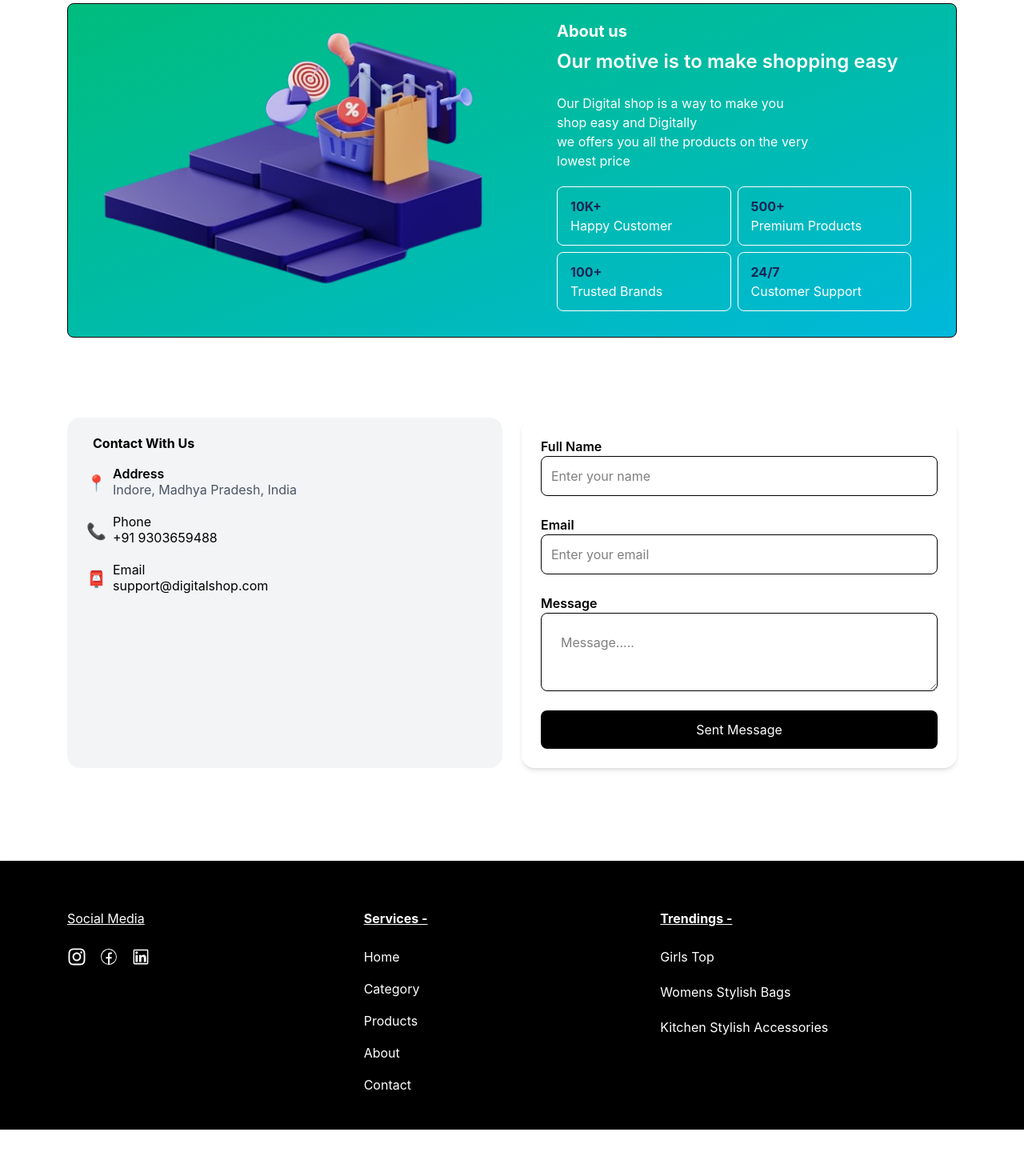
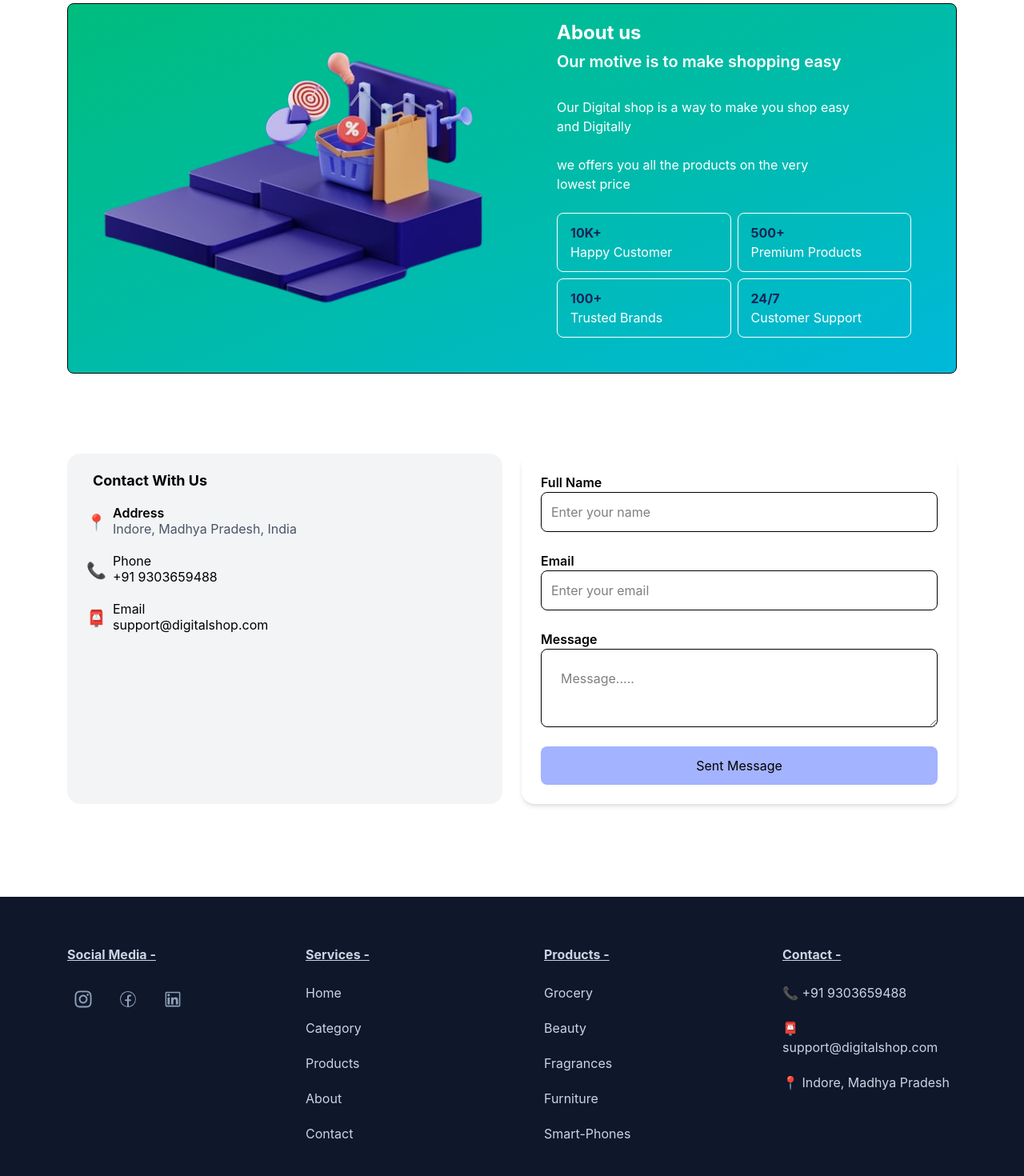
Before and after one commit to DipanshuGurjar123/E-commerce-first, a React (Vite) app: page / in a window 1280 px wide. Shown: the part 1020-2490 px from the top of the page at 80% size. Before the commit the page ends 2432 px from the top, so only its background shows below. Built offline with nearby package versions, Linux system fonts and the light colour scheme; no server answers.

Commit message:
Some Improvements

```diff
--- a/src/component/AboutUs.jsx
+++ b/src/component/AboutUs.jsx
@@ -7,7 +7,7 @@ const AboutUs = () => {
 
             <div className='grid md:grid-cols-2 mb-4 border bg-gradient-to-br from-emerald-500 via-teal-500 to-cyan-500 rounded-lg justify-between'>
                 {/* Left Section */}
-                <div className='rounded-lg pt-8'>
+                <div className='rounded-lg pt-14'>
                     <img src={About}
                      alt=""
                      className='w-full h-80 object-contain'
@@ -16,16 +16,16 @@ const AboutUs = () => {
 
                 {/* Right Section */}
                 <div className='text-white py-5 px-14'>
-                    <h1 className='font-bold text-xl'>About us</h1>
+                    <h1 className='font-bold text-2xl'>About us</h1>
 
-                    <p className='py-2'> <span className='font-semibold text-2xl'>Our motive is to make shopping easy </span><br /><br />
+                    <p className='py-2'> <span className='font-semibold text-xl leading-tight'>Our motive is to make shopping easy </span> </p><br />
 
-                    Our Digital shop is a way to make you <br /> shop easy and Digitally <br />
+                    <p>Our Digital shop is a way to make you  shop easy <br /> and Digitally </p><br />
 
-                    we offers you all the products on the very <br /> lowest price
-                    </p>
+                    <p>we offers you all the products on the very <br /> lowest price</p>
 
-                    <div className='py-3 grid grid-cols-2 gap-2'>
+
+                    <div className='py-6 grid grid-cols-2 gap-2'>
                         <div className='px-4 py-3 border rounded-lg bg-transparent'>
                             <p className='text-blue-950 font-bold'>10K+</p>
                             <p>Happy Customer</p>
--- a/src/component/ContactUs.jsx
+++ b/src/component/ContactUs.jsx
@@ -41,7 +41,7 @@ const ContactUs = () => {
 
             {/* Left Section */}
             <div className='bg-gray-100 px-6 py-5 rounded-2xl'>
-                <h1 className='font-bold px-2'>Contact With Us</h1>
+                <h1 className='font-bold px-2 text-lg'>Contact With Us</h1>
 
                 <div className='flex flex-2 gap-2 pt-4 leading-tight'>
                     <div>
@@ -108,7 +108,7 @@ const ContactUs = () => {
                     }}
                     className='border rounded-lg p-6'
                     ></textarea><br />
-                    <button className='bg-black text-white p-3 rounded-lg'>Sent Message</button>
+                    <button className='bg-indigo-300 hover:bg-indigo-500 transition-all duration-300 text-black p-3 rounded-lg cursor-pointer'>Sent Message</button>
                 </form>
             </div>
         </div>
--- a/src/component/Footer.jsx
+++ b/src/component/Footer.jsx
@@ -6,41 +6,63 @@ import { Link } from 'react-router';
 
 const Footer = () => {
   return (
-    <footer className='bg-black text-white shadow-md'>
+    <footer className='bg-slate-900 text-slate-300 shadow-md'>
 
         <div className='max-w-6xl mx-auto p-5'>
 
-            <div className='grid grid-cols-2 md:grid-cols-3 justify-start items-cente pt-10 h-auto pb-6'>
+            <div className='grid grid-cols-2 md:grid-cols-3 lg:grid-cols-4 justify-between pt-10 h-auto pb-6 gap-20'>
 
                 <div className='pb-22'>
-                    <p className='underline'>Social Media</p>
+                    <p className='font-bold underline'>Social Media -</p>
                     <div className='text-2xl flex gap-4 pt-6 cursor-pointer'>
-                        <FaInstagram />
-                        <CiFacebook />
-                        <AiOutlineLinkedin />
+                        <button className="p-2 rounded-full hover:bg-slate-100 text-slate-400 transition-colors duration-200">
+                            <FaInstagram />
+                        </button>
+                        <button className="p-2 rounded-full hover:bg-slate-100 text-slate-400 transition-colors duration-200">
+                            <CiFacebook />
+                        </button>
+                        <button className="p-2 rounded-full hover:bg-slate-100 text-slate-400 transition-colors duration-200">
+                            <AiOutlineLinkedin />
+                        </button>
                     </div>
                 </div>
 
                 <div >
                     <p className='font-bold  underline pb-3'>Services -</p>
-                    <div className='grid grid-col pt-3 gap-4'>
-                        <Link to='/'><p className='cursor-pointer hover:text-blue-600'>Home</p></Link>
-                        <Link to='categories'><p className='cursor-pointer hover:text-blue-600'>Category</p></Link>
-                        <Link to='products'><p className='cursor-pointer hover:text-blue-600'>Products</p></Link>
-                        <Link to='about'><p className='cursor-pointer hover:text-blue-600'>About</p></Link>
-                        <Link to='contact'><p className='cursor-pointer hover:text-blue-600'>Contact</p></Link>
+                    <div className='grid grid-col pt-3 gap-5'>
+                        <Link to='/'><p className='cursor-pointer'>Home</p></Link>
+                        <Link to='categories'><p className='cursor-pointer'>Category</p></Link>
+                        <Link to='products'><p className='cursor-pointer'>Products</p></Link>
+                        <Link to='about'><p className='cursor-pointer'>About</p></Link>
+                        <Link to='contact'><p className='cursor-pointer'>Contact</p></Link>
                     </div>
                 </div>
 
                 <div>
-                    <h1 className='font-bold pb-3 underline'>Trendings -</h1>
-                    <div className='grid grid-col pt-3 gap-5 list-none'>
-                        <li>Girls Top</li>
-                        <li>Womens Stylish Bags</li>
-                        <li>Kitchen Stylish Accessories</li>
+                    <h1 className='font-bold pb-3 underline'>Products -</h1>
+                     <div className='grid grid-col pt-3 gap-5 list-none'>
+                        <p>Grocery</p>
+                        <p>Beauty</p>
+                        <p>Fragrances</p>
+                        <p>Furniture</p>
+                        <p>Smart-Phones</p>
                         <p></p>
                     </div>
                 </div>
+
+                <div>
+                    <h1 className='font-bold pb-3 underline'>Contact -</h1>
+                    <div className='grid grid-col pt-3 gap-5 list-none'>
+                       <p>📞 +91 9303659488</p>
+                       <p>📮 support@digitalshop.com</p>
+                       <p>📍 Indore, Madhya Pradesh</p>
+                    </div>
+                </div>
+            </div>
+            <hr className='border-gray-400 opacity-30 my-6'/>
+            <div className='flex justify-between p-4'>
+                <p>@2026 DigitalShop All Rights Reserved</p>
+                <p className='flex gap-8'><span className='hover:underline'>Privacy policy</span> <span className='hover:underline'>Terms & Conditions</span></p>
             </div>
         </div>
     </footer>
--- a/src/component/Navbar.jsx
+++ b/src/component/Navbar.jsx
@@ -12,7 +12,7 @@ const Navbar = () => {
     const { totalItems } = useContext(CartContext);
 
     return (
-        <nav className='bg-white shadow-md'>
+        <nav className='bg-slate-50 shadow-md sticky top-0 w-full z-50 shadow'>
             <div className='max-w-6xl mx-auto p-5'>
                 <div className='flex justify-between items-center'>
                     <Link to='/'>
@@ -53,8 +53,10 @@ const Navbar = () => {
                     <div className='md:hidden mt-2 p-5 rounded-lg bg-transparent'>
                         <ul className='flex flex-col gap-5 font-medium'>
                             <li className='cursor-pointer hover:text-blue-600'>Home</li>
+                            <li className='cursor-pointer hover:text-blue-600'>Category</li>
+                            <li className='cursor-pointer hover:text-blue-600'>Products</li>
                             <li className='cursor-pointer hover:text-blue-600'>About</li>
-                            <li className='cursor-pointer hover:text-blue-600'>Category</li>
+                            <li className='cursor-pointer hover:text-blue-600'>Contact</li>
                         </ul>
                     </div>
                 )}
--- a/src/component/ProductCart.jsx
+++ b/src/component/ProductCart.jsx
@@ -5,7 +5,7 @@ const ProductCard = ({ product }) => {
   const { addToCart } = useContext(CartContext);
 
   return (
-    <div className="border rounded-xl p-4 shadow hover:shadow-lg transition duration-300">
+    <div className="border rounded-xl px-4 py-4 shadow hover:shadow-lg transition duration-300 bg-stone-50 rounded-lg">
       {/* Product Image */}
       <img
         src={product.thumbnail}
--- a/src/component/ProductDetails.jsx
+++ b/src/component/ProductDetails.jsx
@@ -35,7 +35,7 @@ const ProductDetails = () => {
     }, [id])
 
     return (
-        <section className='max-w-6xl mx-auto px-5 mt-12'>
+        <section className='max-w-6xl mx-auto px-5 mt-12 bg-stone-50 rounded-lg'>
 
             <h1 className='font-bold text-2xl'> All available {id} items</h1>
 
--- a/src/component/Products.jsx
+++ b/src/component/Products.jsx
@@ -25,7 +25,7 @@ const Products = () => {
 
 
     return (
-        <section className='max-w-6xl mx-auto px-5 mt-12 py-3'>
+        <section className='max-w-6xl mx-auto px-5 mt-12 py-3 bg-stone-50 rounded-lg'>
 
             <div>
                 <h2 className='font-bold text-2xl '>Featured Products</h2>
--- a/src/component/SearchByCategory.jsx
+++ b/src/component/SearchByCategory.jsx
@@ -42,7 +42,7 @@ const SearchByCategory = () => {
 
 
     return (
-        <div className='max-w-6xl mx-auto px-5 mt-12'>
+        <div className='max-w-6xl mx-auto px-5 mt-12 bg-stone-50 rounded-lg'>
             <h1 className='pt-5 pb-8 text-2xl font-bold'>Search By Category</h1>
             {loading ? (
                 <div className="flex flex-col justify-center items-center h-[70vh]">
--- a/src/pages/Cart.jsx
+++ b/src/pages/Cart.jsx
@@ -19,7 +19,7 @@ const Cart = () => {
   }
 
   return (
-    <section className="max-w-6xl mx-auto px-5 py-10">
+    <section className="max-w-6xl mx-auto px-5 py-10 bg-stone-50 rounded-lg">
       <h1 className="text-3xl font-bold mb-8">Shopping Cart</h1>
 
       <div className="space-y-6">
```
